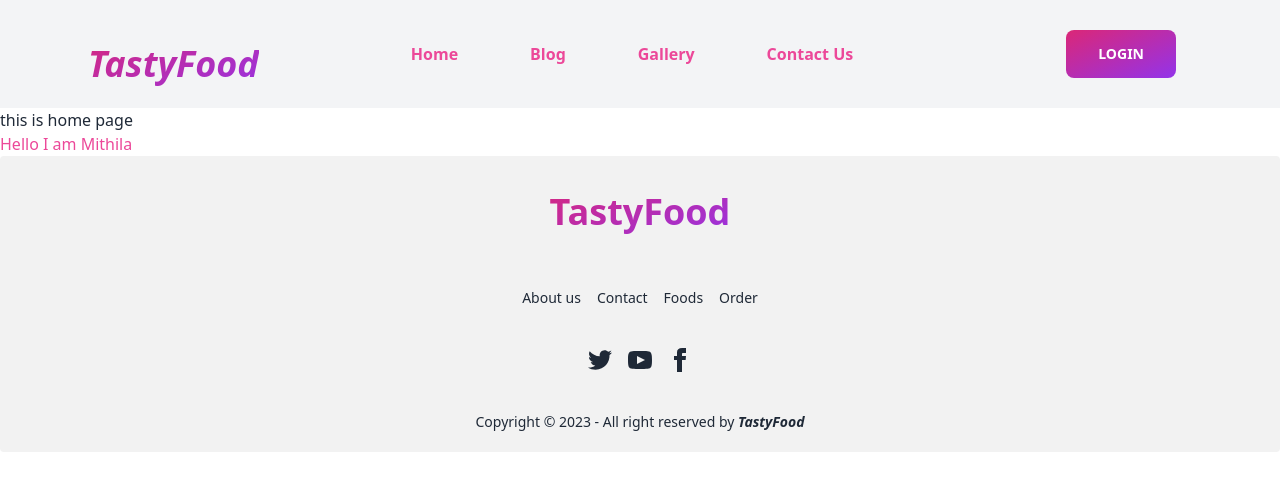
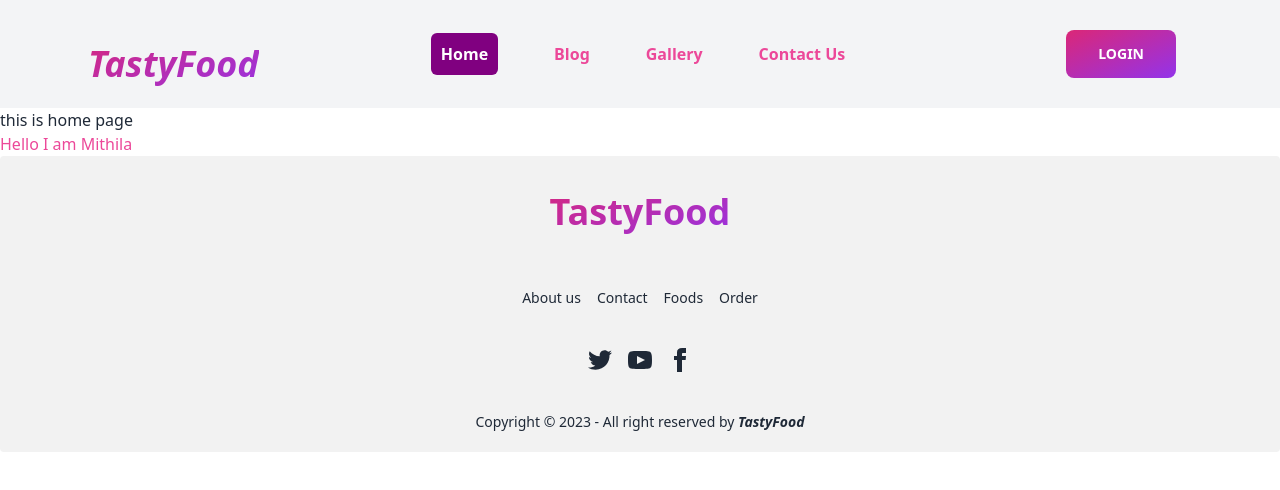
Before and after one commit to MithilaKhan/Chef-recipe-client, a React (Vite) app: page / in a window 1280 px wide. Shown: the top 490 px of the page. Built offline with nearby package versions, Linux system fonts and the light colour scheme.

Commit message:
Active link  is completed

```diff
--- /dev/null
+++ b/src/Components/ActiveLink/ActiveLink.css
@@ -0,0 +1,8 @@
+.active{
+
+   background-color: purple;
+   color:white ;
+   padding: 10px ;
+   border-radius: 6px;
+   margin-left: 12px;
+}
--- /dev/null
+++ b/src/Components/ActiveLink/ActiveLink.jsx
@@ -0,0 +1,19 @@
+import React from 'react';
+import "./ActiveLink.css"
+import { NavLink } from 'react-router-dom';
+const ActiveLink = ({to , children}) => {
+   return (
+      <NavLink
+                    to={to}
+                    className={({ isActive}) =>
+                      isActive
+                        ? "active"
+                        : ""
+                    }
+                  >
+                    {children}
+                  </NavLink>
+   );
+};
+
+export default ActiveLink;
--- /dev/null
+++ b/src/Components/Error-Page.jsx
@@ -0,0 +1,23 @@
+import { Link, useRouteError } from "react-router-dom";
+
+export default function ErrorPage() {
+  const error = useRouteError();
+  console.error(error);
+
+  return (
+    <div>
+<div className="text-center text-red-600 font-bold text-2xl mx-auto lg:mt-32" id="error-page">
+      <img className="mx-auto w-100 h-80" src="https://img.freepik.com/free-vector/error-404-concept-landing-page_52683-20650.jpg?w=996&t=st=1683019411~exp=1683020011~hmac=c51e115d57bb4009c6c0378fe9f07704aea9027b4293c7747df2ba46a887c051" alt="" />
+      <h1>Oops!!</h1>
+      <p>Sorry, an unexpected error has occurred.</p>
+      <p className="mb-6">
+        <i>{error.statusText || error.message}</i>
+
+      </p>
+      <Link  to="/"><button className='btn bg-gradient-to-br from-pink-600  to-purple-600 border-0 ps-8 pe-8'>Back to Home</button></Link>
+    </div>
+
+    </div>
+
+  );
+}
--- /dev/null
+++ b/src/Pages/Blog.jsx
@@ -0,0 +1,11 @@
+import React from 'react';
+
+const Blog = () => {
+   return (
+      <div>
+         <h1> this is blog section</h1>
+      </div>
+   );
+};
+
+export default Blog;
--- a/src/Shared/Navbar.jsx
+++ b/src/Shared/Navbar.jsx
@@ -1,5 +1,6 @@
 import React from 'react';
-import { Link } from 'react-router-dom';
+import { Link, NavLink } from 'react-router-dom';
+import ActiveLink from '../Components/ActiveLink/ActiveLink';
 
 const Navbar = () => {
    console.log('environment variable',import.meta.env.VITE_apiKey);
@@ -11,10 +12,10 @@ const Navbar = () => {
         <svg xmlns="http://www.w3.org/2000/svg" className="h-5 w-5" fill="none" viewBox="0 0 24 24" stroke="currentColor"><path strokeLinecap="round" strokeLinejoin="round" strokeWidth="2" d="M4 6h16M4 12h8m-8 6h16" /></svg>
       </label>
       <ul tabIndex={0} className="menu menu-compact dropdown-content mt-3 p-2 shadow bg-base-100 rounded-box w-52">
-        <li><Link className=' font-semibold text-pink-500' to="/">Home </Link ></li>
-        <li><Link className=' font-semibold text-pink-500' to="/blog">Blog</Link ></li>
-        <li><Link className=' font-semibold text-pink-500'>Gallery</Link ></li>
-        <li><Link className=' font-semibold text-pink-500'>Contact Us</Link ></li>
+        <li><ActiveLink className=' font-semibold text-pink-500' to="/">Home </ActiveLink ></li>
+        <li><ActiveLink className=' font-semibold text-pink-500' to="/blog">Blog</ActiveLink ></li>
+        <li><ActiveLink className=' font-semibold text-pink-500' to="/gallery">Gallery</ActiveLink ></li>
+        <li><ActiveLink className=' font-semibold text-pink-500' to="/contact">Contact Us</ActiveLink ></li>
 
       </ul>
     </div>
@@ -22,10 +23,10 @@ const Navbar = () => {
   </div>
   <div className="navbar-center hidden lg:flex">
     <ul className="menu menu-horizontal px-1 items-center">
-      <li><Link className='lg:pe-14 font-semibold text-pink-500' to="/">Home </Link></li>
-      <li><Link className='lg:pe-14 font-semibold text-pink-500' to="/blog">Blog</Link></li>
-      <li><Link className='lg:pe-14 font-semibold text-pink-500' >Gallery</Link></li>
-      <li><Link className='font-semibold text-pink-500'>Contact Us</Link></li>
+      <p className='lg:pe-14 font-semibold text-pink-500'><ActiveLink  to="/">Home </ActiveLink></p>
+      <p className='lg:pe-14 font-semibold text-pink-500'><ActiveLink  to="/blog">Blog</ActiveLink></p>
+      <p className='lg:pe-14 font-semibold text-pink-500'><ActiveLink  to="/gallery" >Gallery</ActiveLink></p>
+      <p className='font-semibold text-pink-500'><ActiveLink  to="/contact">Contact Us</ActiveLink></p>
 
     </ul>
   </div>
--- a/src/main.jsx
+++ b/src/main.jsx
@@ -11,12 +11,14 @@ import Home from './Home/Home.jsx';
 import Navbar from './Shared/Navbar.jsx';
 import Register from './Register/Register.jsx';
 import Login from './Login/Login.jsx';
+import ErrorPage from './Components/Error-Page.jsx';
+import Blog from './Pages/Blog.jsx';
 
 const router = createBrowserRouter([
   {
     path: "/",
     element: <MainLayout />,
-    // errorElement: <ErrorPage />,
+    errorElement: <ErrorPage/>,
     children: [
       {
         path: "/",
@@ -34,6 +36,10 @@ const router = createBrowserRouter([
         path: "/register",
         element: <Register />,
       },
+      {
+        path: "/blog",
+        element: <Blog />,
+      },
     ],
   },
 ]);
```
